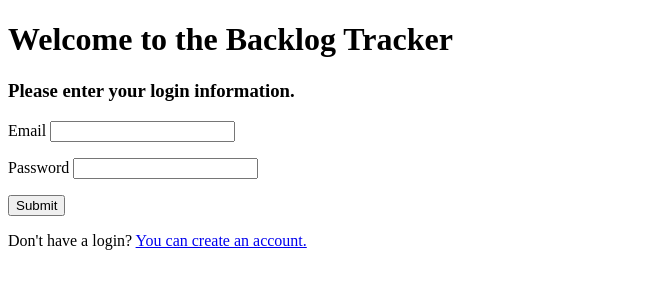
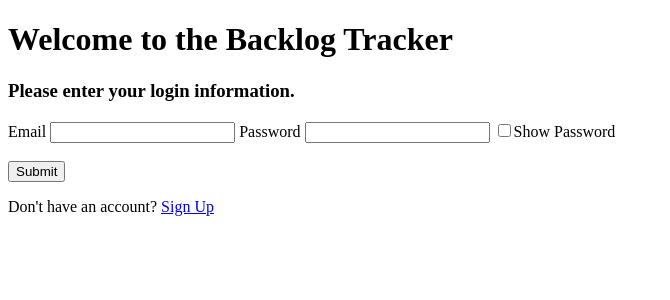
Before and after one commit to amberorrange/BacklogTracker, a Flask app: page /login in a window 1280 px wide. Shown: the top 300 px of the page, without its empty margins (0-670 px from the left). Run offline with Flask 2, Linux system fonts and the light colour scheme.

Commit message:
fixed edge case for account creation/added pw visibility toggle

```diff
--- a/crud.py
+++ b/crud.py
@@ -13,6 +13,10 @@ def check_login(email, password):
 
 def create_user(fname, lname, email, password):
     """Create and return a new user."""
+
+    if fname == "" or lname == "" or email == "" or password == "":
+
+        return None
 
     user = User(fname=fname, lname=lname, email=email, password=password)
 
--- a/model.py
+++ b/model.py
@@ -60,7 +60,7 @@ class Game(db.Model):
     title = db.Column(db.String(50), nullable=False)
     description = db.Column(db.Text)
     genre_id = db.Column(db.Integer, db.ForeignKey('genres.genre_id')) #questions
-    igdb_id = db.Column(db.Integer) #uhhhhh
+    rawg_id = db.Column(db.Integer, unique=True) #uhhhhh
 
 
     backlogs = db.relationship("Backlog", backref="game") #primary key to backlogs foreign key
--- a/server.py
+++ b/server.py
@@ -36,8 +36,9 @@ def homepage():
 
         flash("Already logged in.")
         return redirect("/view_backlog")
+    else:
+        return redirect("/login")
 
-    return render_template('homepage.html')
 
 
 @app.route('/login')
@@ -118,17 +119,25 @@ def register_user():
     lname = request.form.get("lname")
     email = request.form.get("email")
     password = request.form.get("password")
-
+    pw_confirm = request.form.get("pw_confirmation")
 
     user = crud.get_user_by_email(email)
+
     if user:
         flash('A user with that email already exists. Log in or Try again with a different email.')
         return redirect("/create_account")
+    elif  password != pw_confirm: #make sure passwords are the same
+        flash("Your passwords don't match. Please try again.")
+        return redirect("/create_account")
+
     else:
-        crud.create_user(fname, lname, email, password)
-        flash('Account created successfully. Please log in.')
-
-        return redirect("/login")
+        created_user = crud.create_user(fname, lname, email, password)
+        if created_user == None: #if some of the fields are left empty, the function will return none
+            flash("Please fill out all required fields.")
+            return redirect("/create_account")
+        else:
+            flash('Account created successfully. Please log in.')
+            return redirect("/login")
 
 
 
@@ -196,7 +205,19 @@ def search_results():
     data = res.json()
     results = data['results']
 
+    session['results'] = results
+
     return render_template("/search_results.html", data=data, results=results)
+
+
+# @app.route('/add_game/rawg_id')
+# @login_required
+# def show_game_info():
+#     """Shows user individual game info and option to add game to backlog."""
+
+#     # game_info = session['results'][]
+
+#     # pass
 
 
 
--- a/static/css/project.css
+++ b/static/css/project.css
@@ -3,3 +3,11 @@
     height: 300px;
     width: 400px;
 }
+
+
+form label {
+
+    width: 240px;
+
+
+}
--- /dev/null
+++ b/static/js/project.js
@@ -0,0 +1,15 @@
+"use strict";
+
+
+
+// Toggles password visibility(identified by the class "password")
+function myFunction() {
+    const x = document.querySelectorAll(".password");
+    for (const element of x) {
+        if (element.type === "password") {
+            element.type = "text";
+        } else {
+            element.type = "password";
+        }
+    }
+}
--- a/templates/base.html
+++ b/templates/base.html
@@ -4,6 +4,7 @@
   <head>
     <meta charset="utf-8">
     <link rel="stylesheet" href="/static/css/project.css">
+    <script src="/static/js/project.js"></script>
     <title>{% block title %}{% endblock %}</title>
   </head>
 
--- a/templates/login.html
+++ b/templates/login.html
@@ -7,17 +7,21 @@
 {% block content %}
 
   <h1>Welcome to the Backlog Tracker</h1>
-  <h3>Please enter your login information.</h3>
 
   <form action="/login_confirmation" method="POST">
 
-      <p>Email <input type="text" name="email"></p>
-      <p> Password <input type="password" name="password"></p>
+    <h3>Please enter your login information.</h3>
 
-      <p><input type="submit"></p>
+     <Label>Email</Label> <input type="text" name="email" >
+     <Label>Password</Label> <input type="password" class="password" name="password">
+     <input type="checkbox" onclick="myFunction()">Show Password
+      <br> <br>
+      <input type="submit">
+
+      <p>Don't have an account? <a href="/create_account">Sign Up</a> </p>
 
   </form>
 
-  <p>Don't have a login? <a href="/create_account">You can create an account.</a> </p>
+
 
 {% endblock %}
```
Also changed, not shown: templates/create_account.html (+10 -4 lines).
